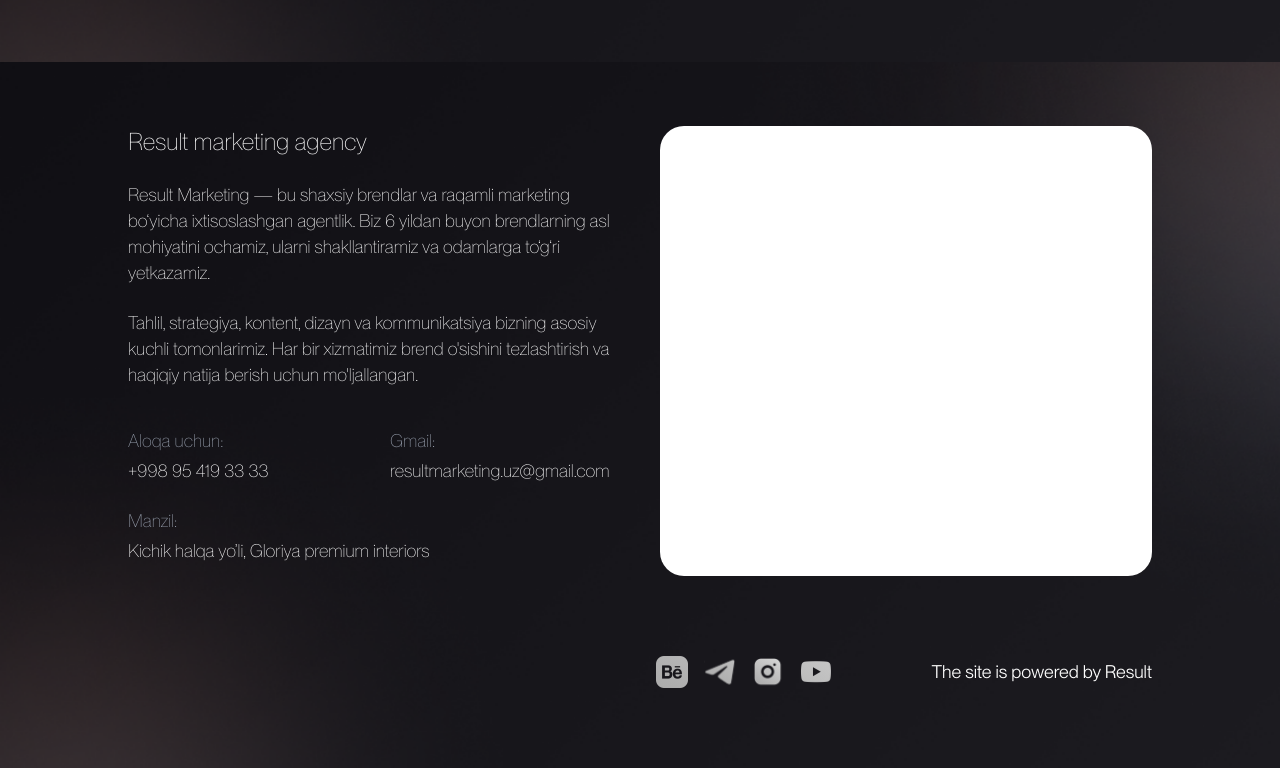
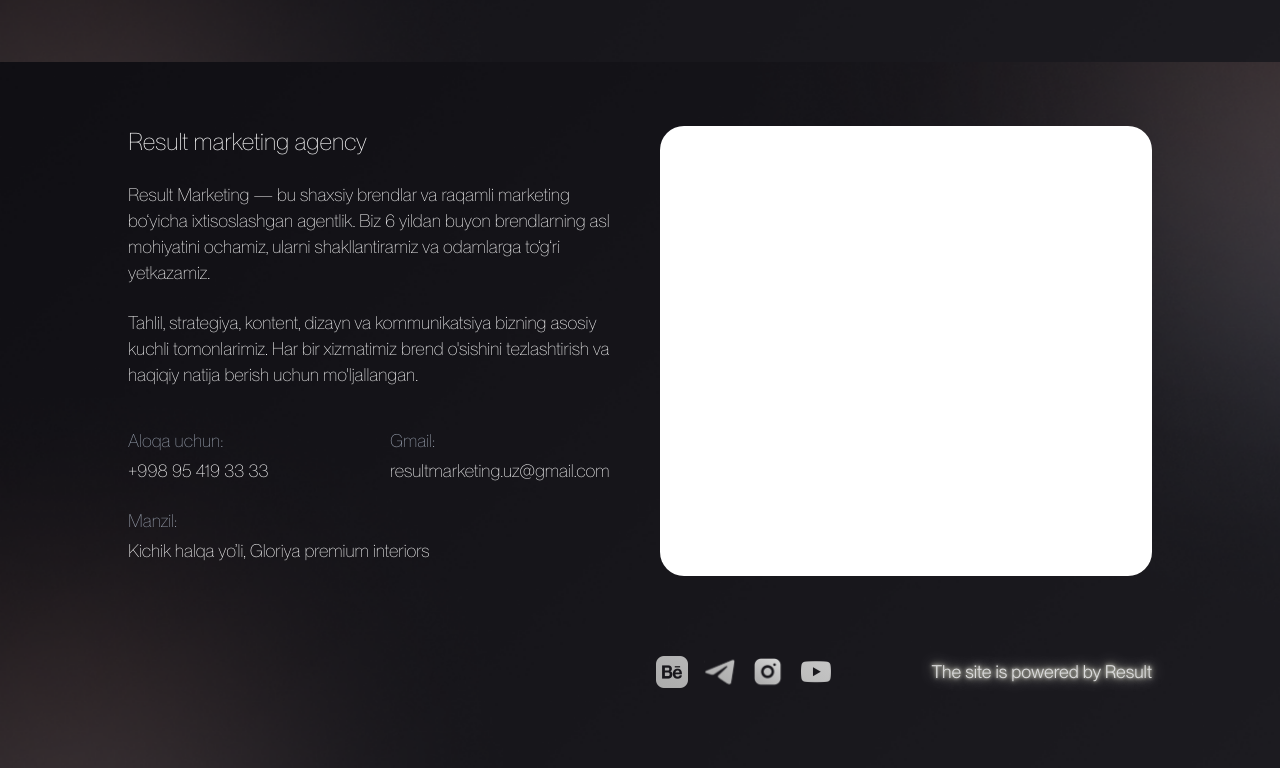
Before and after one commit to Fullstack2711/marketing, a Next.js app: page / in a window 1280 px wide. Shown: the part 2694-3462 px from the top of the page. Built offline with nearby package versions, Linux system fonts and the light colour scheme.

Commit message:
corusel card togrlandi

```diff
--- a/app/components/InfoCompany.jsx
+++ b/app/components/InfoCompany.jsx
@@ -100,7 +100,7 @@
           <div className="hidden md:flex items-center gap-4">
             <SocialIcons />
           </div>
-          <p className="text-sm font-ppneue text-[18px] text-white text-center sm:text-right">
+          <p className=" glow-text  text-sm font-ppneue text-[18px] text-white text-center sm:text-right">
             {t("footer_powered_by", "The site is powered by Result")}
           </p>
         </div>
--- a/app/globals.css
+++ b/app/globals.css
@@ -538,3 +538,23 @@
     --border-angle: 360deg;
   }
 }
+
+
+.glow-text {
+  color: #fff;
+  font-size: 18px;
+  text-align: center;
+  text-shadow: 0 0 5px #fff, 0 0 10px rgb(251, 255, 224), 0 0 20px #f0c;
+  animation: flicker 2s infinite alternate;
+}
+
+@keyframes flicker {
+  0%, 100% {
+    opacity: 1;
+    text-shadow: 0 0 5px #fff, 0 0 10px rgb(251, 255, 224), 0 0 20px rgb(251, 255, 224);
+  }
+  50% {
+    opacity: 0.7;
+    text-shadow: 0 0 2px rgb(251, 255, 224), 0 0 5px rgb(251, 255, 224), 0 0 10px rgb(251, 255, 224);
+  }
+}
```
